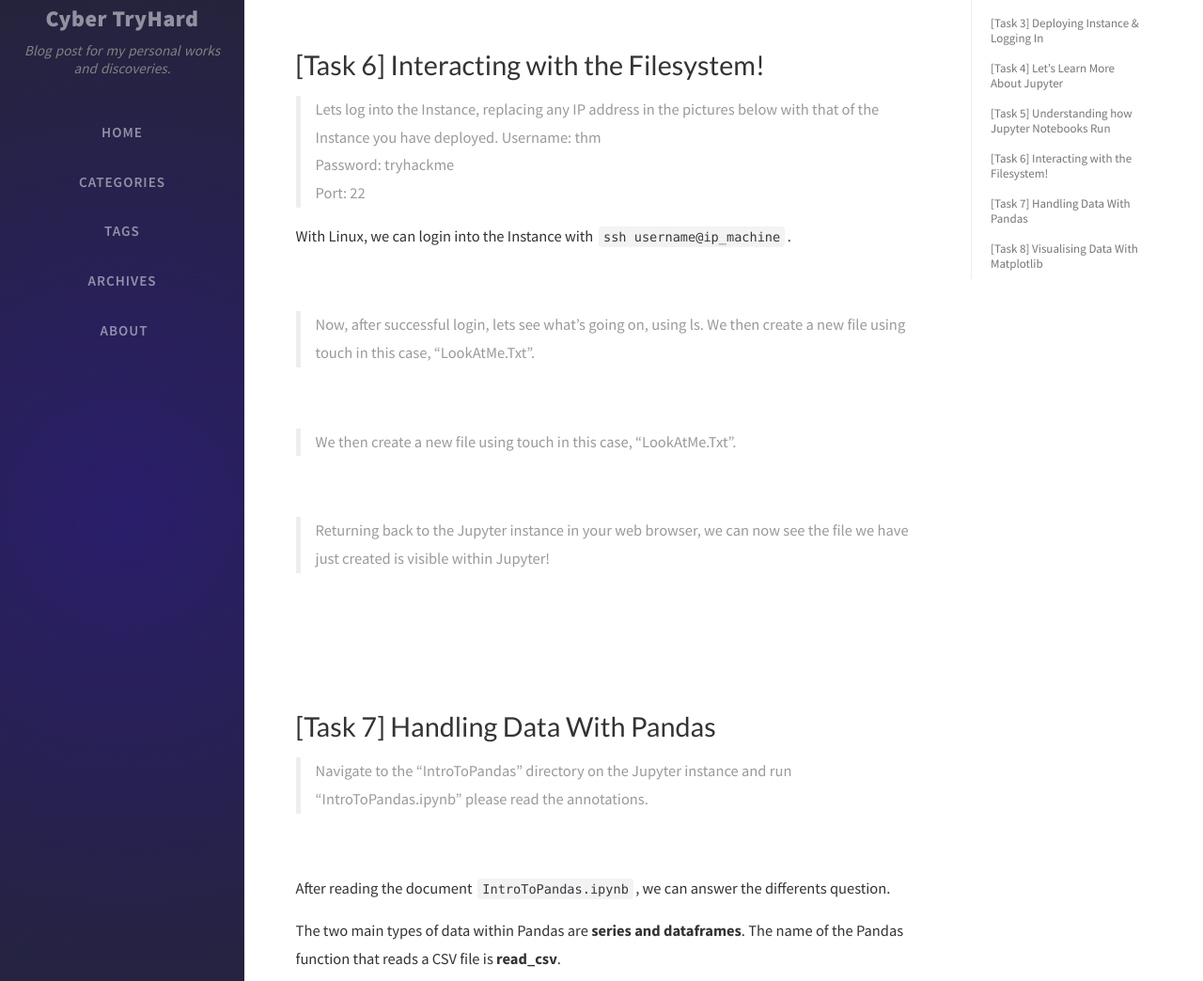
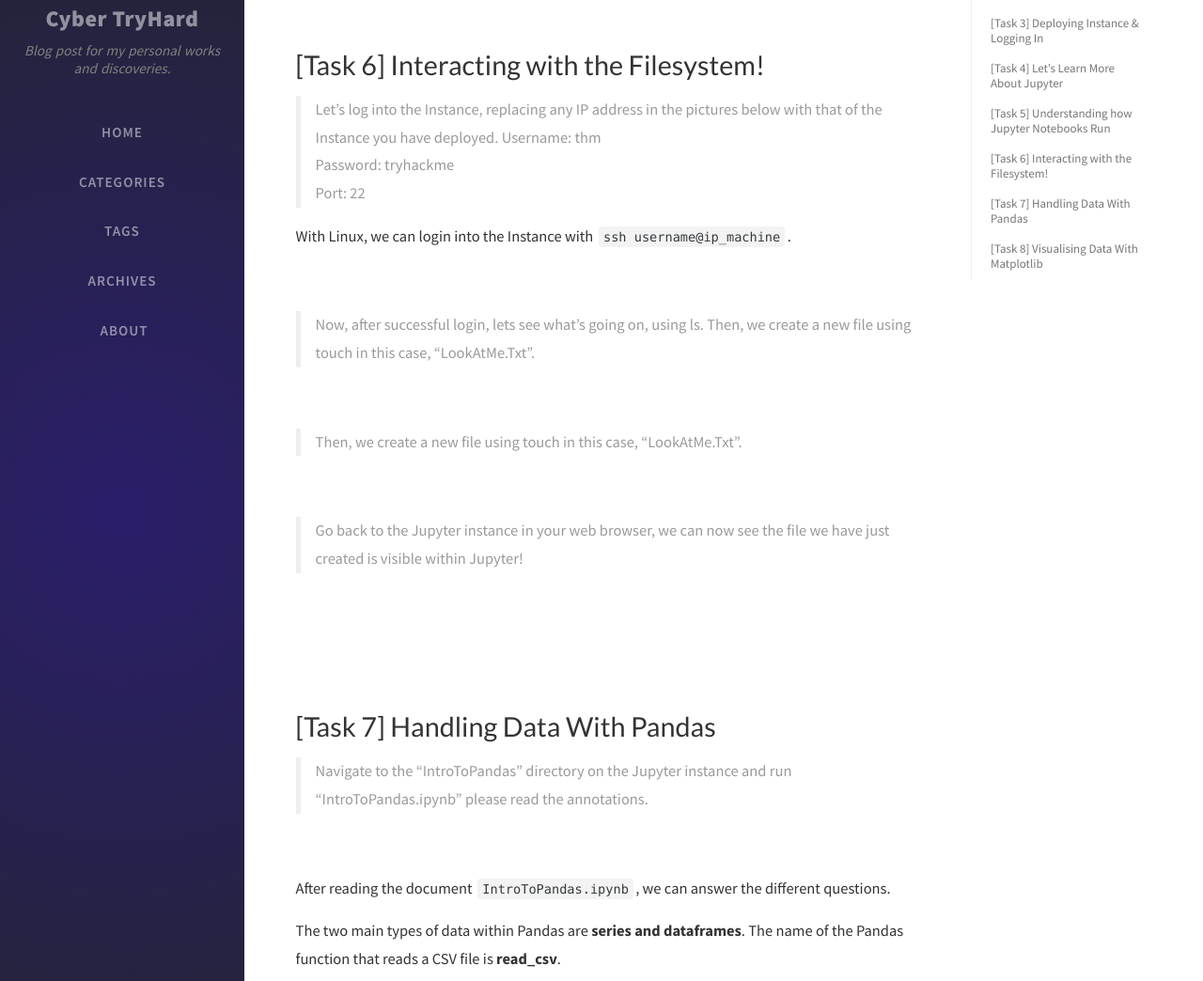
Before and after one commit to Juliette1012/Juliette1012.github.io, a Jekyll site: the page built from _posts/2020-08-28-THM-Jupyter-101.md, in a window 1280 px wide and 1400 px high, scrolled down 1470 px. Shown: the part 154-1198 px from the top of the window at 94% size. Built offline with Jekyll 4.4.1, drawn with Linux system fonts in a browser that asks for light colours; nearby versions of some CDN libraries; comment, search, counter and statistics services are not loaded.

Commit message:
Update Write-Up Jupyter-101

```diff
--- a/_posts/2020-08-28-THM-Jupyter-101.md
+++ b/_posts/2020-08-28-THM-Jupyter-101.md
@@ -52,7 +52,7 @@ If you execute again the first Cell, the value would be **2**.
 
 # [Task 6] Interacting with the Filesystem!
 
-> Lets log into the Instance, replacing any IP address in the pictures below with that of the Instance you have deployed.
+> Let's log into the Instance, replacing any IP address in the pictures below with that of the Instance you have deployed.
 Username: thm
 Password: tryhackme
 Port: 22
@@ -61,15 +61,15 @@ With Linux, we can login into the Instance with `ssh username@ip_machine`.
 
 ![SSH](/assets/img/thm/jupyter-101/ssh.png)
 
-> Now, after successful login, lets see what's going on, using ls. We then create a new file using touch in this case, "LookAtMe.Txt".
+> Now, after successful login, lets see what's going on, using ls. Then, we create a new file using touch in this case, "LookAtMe.Txt".
 
 ![ls](/assets/img/thm/jupyter-101/ls.png)
 
-> We then create a new file using touch in this case, "LookAtMe.Txt".
+> Then, we create a new file using touch in this case, "LookAtMe.Txt".
 
 ![nano](/assets/img/thm/jupyter-101/nano.png)
 
-> Returning back to the Jupyter instance in your web browser, we can now see the file we have just created is visible within Jupyter!
+> Go back to the Jupyter instance in your web browser, we can now see the file we have just created is visible within Jupyter!
 
 ![Menu-Task-5](/assets/img/thm/jupyter-101/menu-task-5.png)
 
@@ -81,7 +81,7 @@ With Linux, we can login into the Instance with `ssh username@ip_machine`.
 
 ![Task 7](/assets/img/thm/jupyter-101/task-7.png)
 
-After reading the document `IntroToPandas.ipynb`, we can answer the differents question.
+After reading the document `IntroToPandas.ipynb`, we can answer the different questions.
 
 The two main types of data within Pandas are **series and dataframes**.
 The name of the Pandas function that reads a CSV file is **read_csv**.
```
